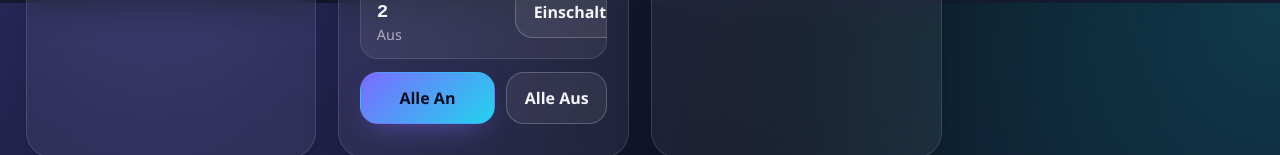
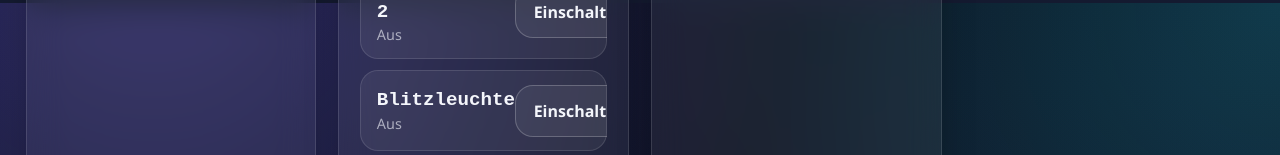
Before and after one commit to LevinSigma/WeckerDaVinci, a React (Vite) app: page / in a window 1280 px wide. Shown: the part 797-952 px from the top of the page. Built offline with nearby package versions, Linux system fonts and the light colour scheme; no server answers.

Commit message:
feat: Das Beaconlicht zu allem hinzugefügt und nun im backend ergänzt das man es mit einem button bedienen kann und es mit dem wecker auch an geht

```diff
--- a/src/components/LightsCard.jsx
+++ b/src/components/LightsCard.jsx
@@ -3,7 +3,7 @@ import { useEffect, useState } from "react";
 const PI_BASE_URL = import.meta.env.VITE_PI_ALARM_URL || "http://raspberrypi.local:5000";
 
 export default function LightsCard() {
-    const [status, setStatus] = useState({ scheinwerfer1: false, scheinwerfer2: false });
+    const [status, setStatus] = useState({ scheinwerfer1: false, scheinwerfer2: false, beacon: false });
     const [loading, setLoading] = useState(false);
     const [reachable, setReachable] = useState(true);
 
@@ -72,6 +72,20 @@ export default function LightsCard() {
                         {status.scheinwerfer2 ? "Ausschalten" : "Einschalten"}
                     </button>
                 </div>
+
+                <div className="alarm-item">
+                    <div>
+                        <div className="alarm-time">Blitzleuchte</div>
+                        <div className="alarm-label">{status.beacon ? "An" : "Aus"}</div>
+                    </div>
+                    <button
+                        className={`touch-button ${status.beacon ? "primary" : "secondary"}`}
+                        onClick={() => callEndpoint("/beacon/toggle")}
+                        disabled={loading}
+                    >
+                        {status.beacon ? "Ausschalten" : "Einschalten"}
+                    </button>
+                </div>
             </div>
 
             <div className="alarm-actions">
```
Also changed, not shown: 4 other files (tests, documents, lock files or other folders).
